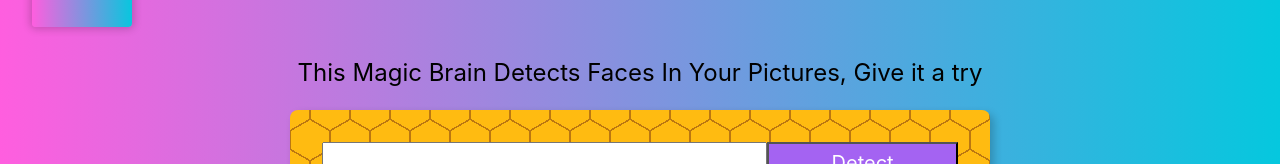
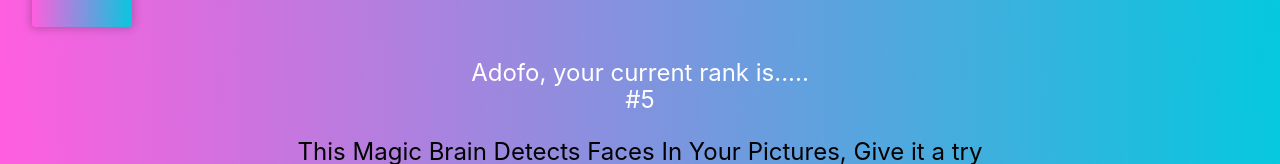
Before and after one commit to ADOFO-09/Face-Recognition-Brain, a React (Create React App) app: page / in a window 1280 px wide. Shown: the part 149-313 px from the top of the page. Built offline with nearby package versions, Linux system fonts and the light colour scheme.

Commit message:
added a component

```diff
--- a/src/components/Rank/Rank.js
+++ b/src/components/Rank/Rank.js
@@ -3,8 +3,13 @@ import React from 'react';
 
 const Rank = () => {
   return (
-    <div>
-
+    <div className='f3 white'>
+      <div>
+        {'Adofo, your current rank is.....'}
+      </div>
+      <div>
+        {'#5'}
+      </div>
     </div>
   );
 }
```
Also changed, not shown: src/Rank/Rank.js (deleted, +0 -17 lines).
